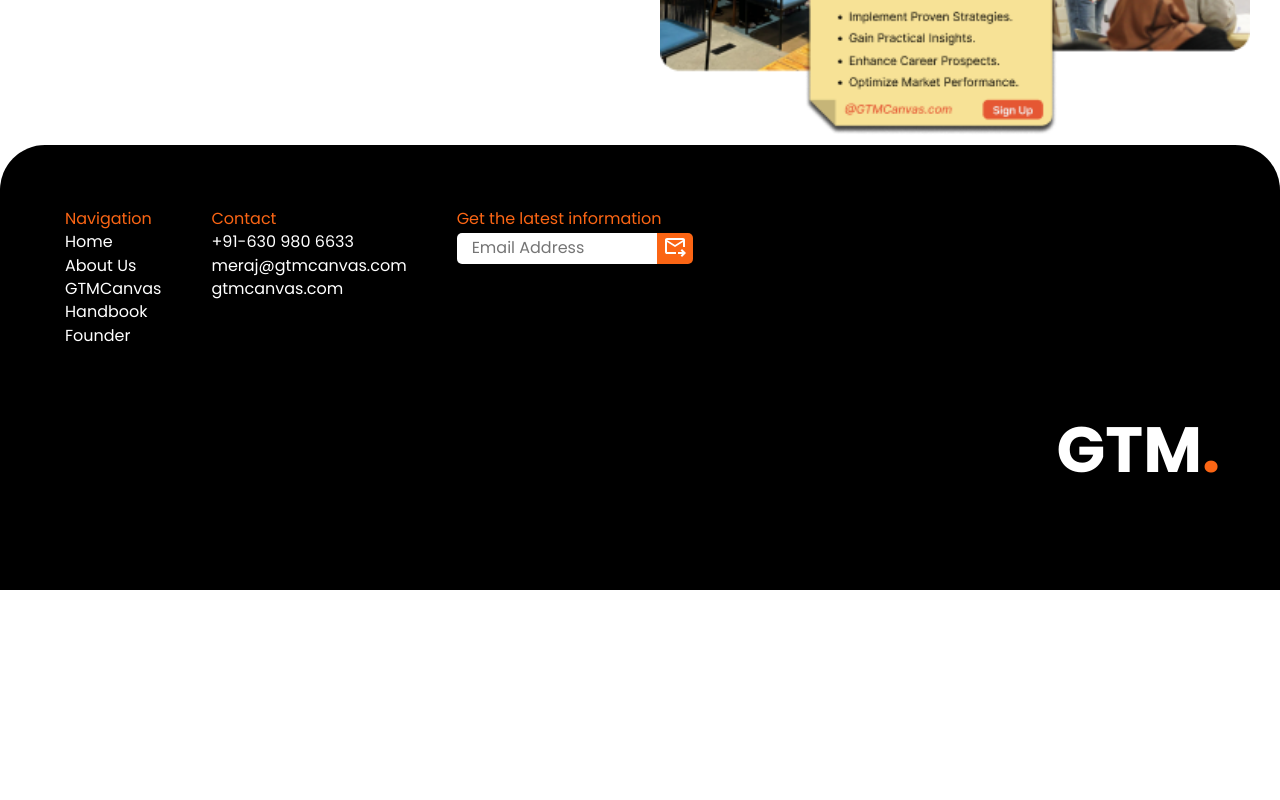
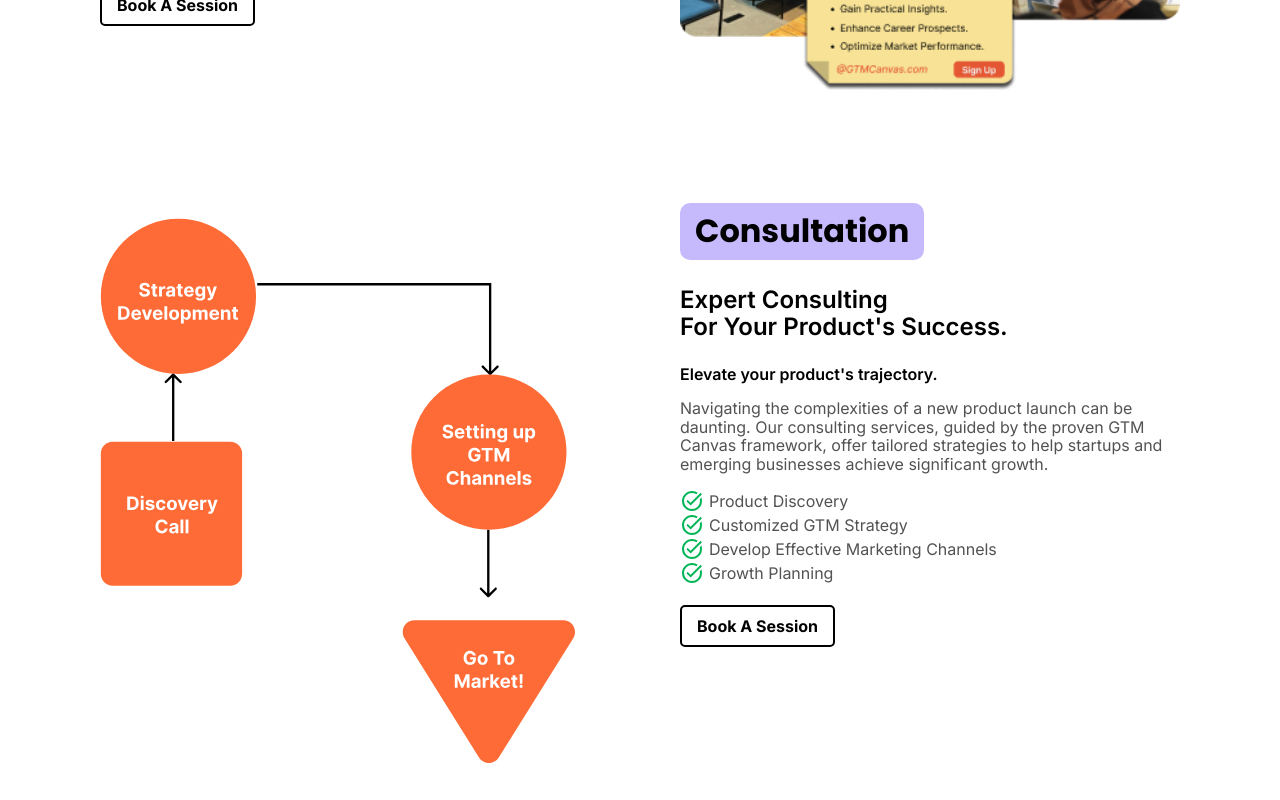
Before and after one commit to RuqayyahSara/CFI-GTM-Canvas, a React (Vite) app: page / in a window 1280 px wide. Shown: the part 1340-2140 px from the top of the page. Before the commit the page ends 1930 px from the top, so only its background shows below. Built offline with nearby package versions, Linux system fonts and the light colour scheme.

Commit message:
feat: Add consultation section

```diff
--- a/src/pages/Home.jsx
+++ b/src/pages/Home.jsx
@@ -221,6 +221,79 @@
 
           <img src='/workshop.png' alt='workshop' className='workshopImage' />
         </section>
+
+        <section className='consultation'>
+          <div className='consultationContent'>
+            <p className='heading'>Consultation</p>
+
+            <p className='subHeading'>
+              Expert Consulting <br /> For Your Product&apos;s Success.
+            </p>
+
+            <p className='title'>Elevate your product&apos;s trajectory.</p>
+
+            <p className='content'>
+              Navigating the complexities of a new product launch can be
+              daunting. Our consulting services, guided by the proven GTM Canvas
+              framework, offer tailored strategies to help startups and emerging
+              businesses achieve significant growth.
+            </p>
+
+            <ul>
+              <li>
+                <svg
+                  xmlns='http://www.w3.org/2000/svg'
+                  height='24px'
+                  viewBox='0 -960 960 960'
+                  width='24px'
+                  fill='#75FB4C'
+                >
+                  <path d='M480-80q-83 0-156-31.5T197-197q-54-54-85.5-127T80-480q0-83 31.5-156T197-763q54-54 127-85.5T480-880q65 0 123 19t107 53l-58 59q-38-24-81-37.5T480-800q-133 0-226.5 93.5T160-480q0 133 93.5 226.5T480-160q133 0 226.5-93.5T800-480q0-18-2-36t-6-35l65-65q11 32 17 66t6 70q0 83-31.5 156T763-197q-54 54-127 85.5T480-80Zm-56-216L254-466l56-56 114 114 400-401 56 56-456 457Z' />
+                </svg>
+                <span>Product Discovery</span>
+              </li>
+              <li>
+                <svg
+                  xmlns='http://www.w3.org/2000/svg'
+                  height='24px'
+                  viewBox='0 -960 960 960'
+                  width='24px'
+                  fill='#75FB4C'
+                >
+                  <path d='M480-80q-83 0-156-31.5T197-197q-54-54-85.5-127T80-480q0-83 31.5-156T197-763q54-54 127-85.5T480-880q65 0 123 19t107 53l-58 59q-38-24-81-37.5T480-800q-133 0-226.5 93.5T160-480q0 133 93.5 226.5T480-160q133 0 226.5-93.5T800-480q0-18-2-36t-6-35l65-65q11 32 17 66t6 70q0 83-31.5 156T763-197q-54 54-127 85.5T480-80Zm-56-216L254-466l56-56 114 114 400-401 56 56-456 457Z' />
+                </svg>
+                <span>Customized GTM Strategy</span>
+              </li>
+              <li>
+                <svg
+                  xmlns='http://www.w3.org/2000/svg'
+                  height='24px'
+                  viewBox='0 -960 960 960'
+                  width='24px'
+                  fill='#75FB4C'
+                >
+                  <path d='M480-80q-83 0-156-31.5T197-197q-54-54-85.5-127T80-480q0-83 31.5-156T197-763q54-54 127-85.5T480-880q65 0 123 19t107 53l-58 59q-38-24-81-37.5T480-800q-133 0-226.5 93.5T160-480q0 133 93.5 226.5T480-160q133 0 226.5-93.5T800-480q0-18-2-36t-6-35l65-65q11 32 17 66t6 70q0 83-31.5 156T763-197q-54 54-127 85.5T480-80Zm-56-216L254-466l56-56 114 114 400-401 56 56-456 457Z' />
+                </svg>
+                <span>Develop Effective Marketing Channels</span>
+              </li>
+              <li>
+                <svg
+                  xmlns='http://www.w3.org/2000/svg'
+                  height='24px'
+                  viewBox='0 -960 960 960'
+                  width='24px'
+                  fill='#75FB4C'
+                >
+                  <path d='M480-80q-83 0-156-31.5T197-197q-54-54-85.5-127T80-480q0-83 31.5-156T197-763q54-54 127-85.5T480-880q65 0 123 19t107 53l-58 59q-38-24-81-37.5T480-800q-133 0-226.5 93.5T160-480q0 133 93.5 226.5T480-160q133 0 226.5-93.5T800-480q0-18-2-36t-6-35l65-65q11 32 17 66t6 70q0 83-31.5 156T763-197q-54 54-127 85.5T480-80Zm-56-216L254-466l56-56 114 114 400-401 56 56-456 457Z' />
+                </svg>
+                <span>Growth Planning</span>
+              </li>
+            </ul>
+
+            <button>Book A Session</button>
+          </div>
+          <img src='/consultation.svg' alt='consultation' />
+        </section>
       </div>
       <Footer />
     </>
--- a/src/styles/Home.css
+++ b/src/styles/Home.css
@@ -174,6 +174,70 @@
       margin-top: 20px;
     }
   }
+
+  .consultation {
+    padding: 10px 30px;
+
+    .consultationContent {
+      .heading {
+        background-color: var(--clr-purple);
+        font-family: 'Poppins';
+        padding: 10px 15px;
+        border-radius: 10px;
+        font-weight: bold;
+        font-size: 2rem;
+        display: inline-block;
+        margin-bottom: 2px;
+      }
+
+      .subHeading {
+        font-weight: 600;
+        font-size: 1.5rem;
+      }
+
+      .title {
+        font-weight: 600;
+        padding: 0;
+        margin: 0;
+      }
+
+      .content {
+        color: var(--clr-light-gray);
+      }
+
+      ul {
+        list-style-type: none;
+        padding: 0;
+        margin: 0;
+
+        li {
+          display: flex;
+          align-items: center;
+          gap: 5px;
+          color: var(--clr-light-gray);
+
+          svg {
+            fill: #02b657;
+          }
+        }
+      }
+
+      button {
+        border: 2px solid black;
+        border-radius: 5px;
+        background-color: white;
+        color: black;
+        padding: 10px 15px;
+        font-weight: bold;
+        display: block;
+        margin: 20px 0;
+      }
+    }
+
+    img {
+      width: 100%;
+    }
+  }
 }
 
 @media (min-width: 600px) {
@@ -202,12 +266,29 @@
 
     .workshops {
       display: flex;
-      gap: 40px;
+      gap: 80px;
+      padding: 40px 100px;
 
       .workshopContent,
       img {
         flex: 1;
       }
     }
+
+    .consultation {
+      display: flex;
+      gap: 80px;
+      padding: 40px 100px;
+
+      .consultationContent,
+      img {
+        flex: 1;
+      }
+
+      img {
+        order: -1;
+        /* max-width: 500px; */
+      }
+    }
   }
 }
--- a/src/styles/main.css
+++ b/src/styles/main.css
@@ -14,6 +14,7 @@
   --clr-skin: #ffd3ba;
   --clr-yellow: #fac506;
   --clr-light-gray: #232323c9;
+  --clr-purple: #c6b9fc;
 }
 
 body {
```
Also changed, not shown: public/consultation.svg (added).
